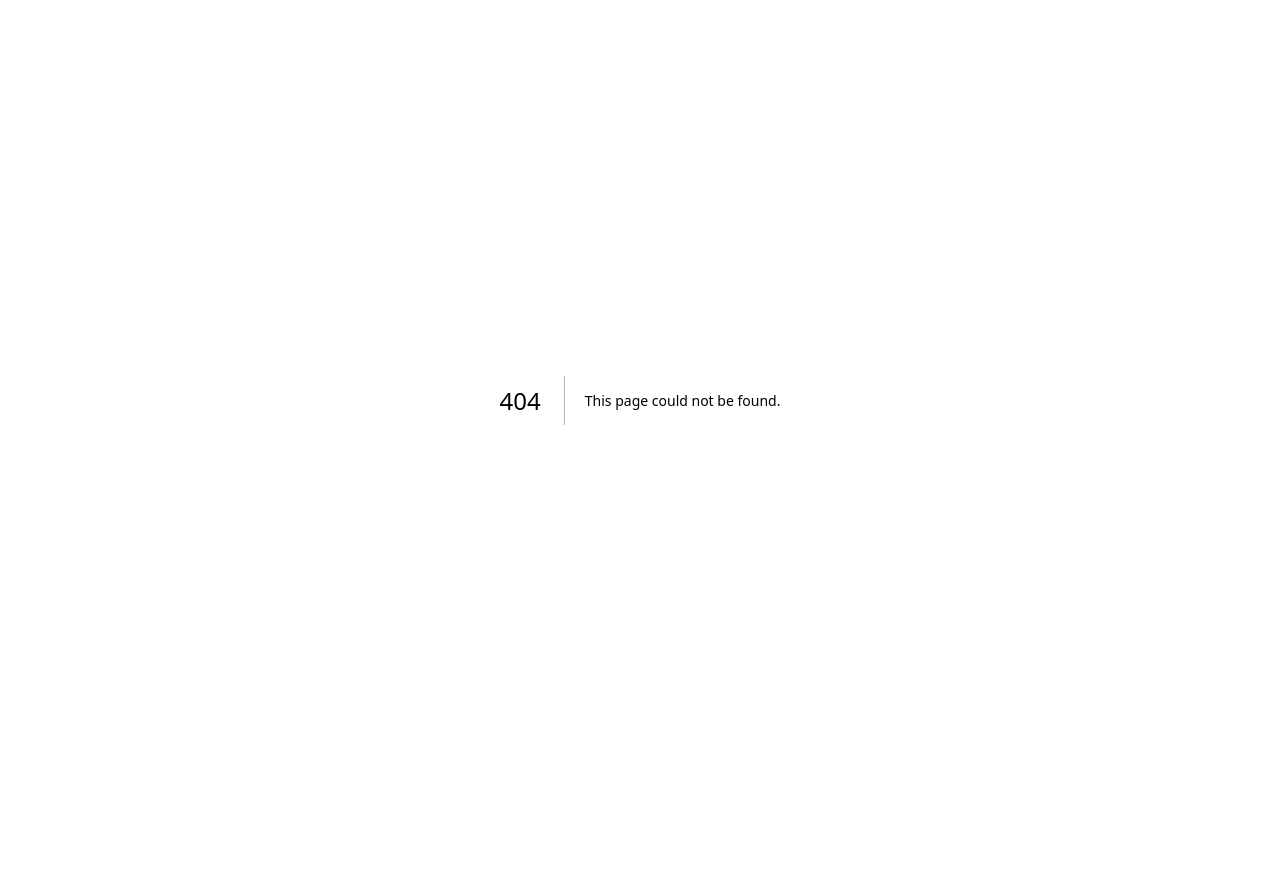
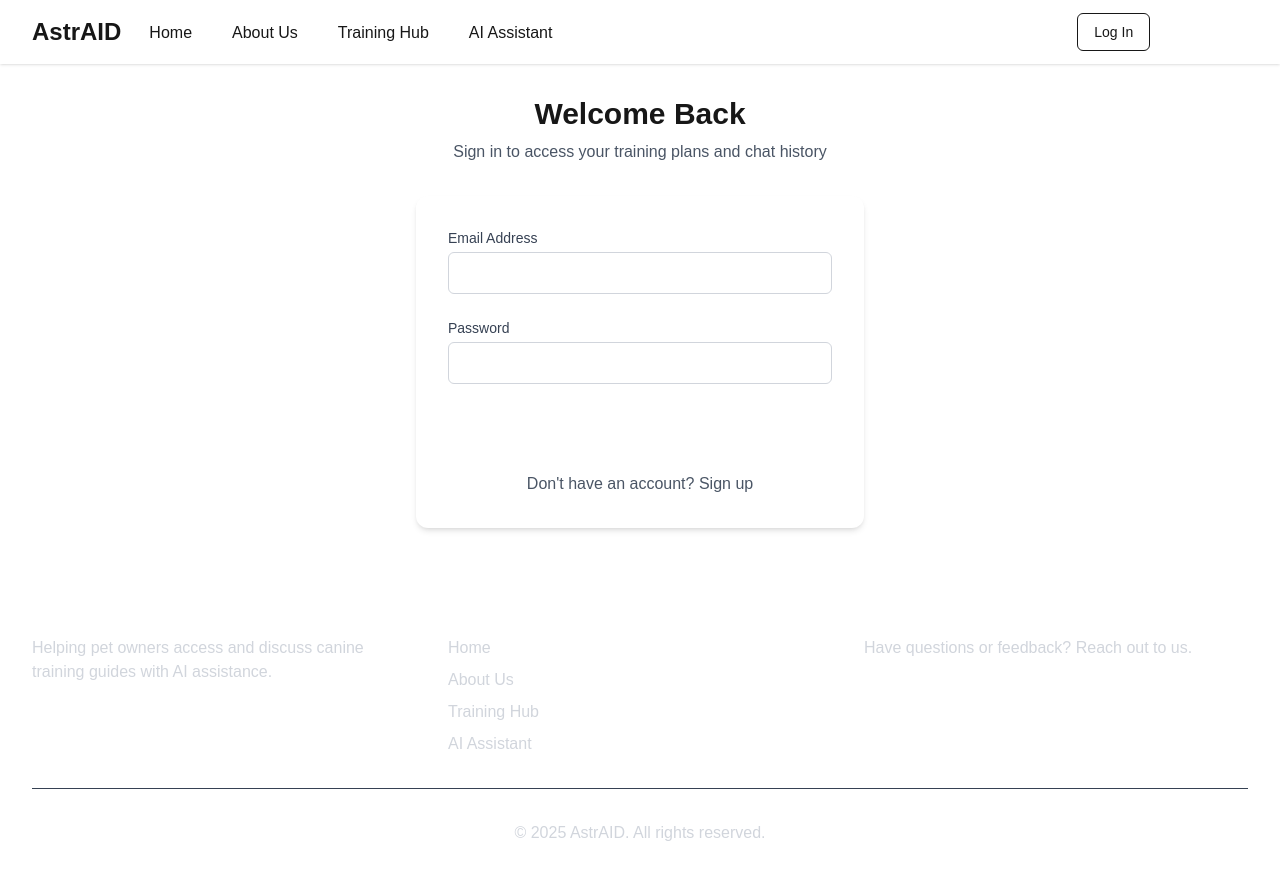
Before and after one commit to H1net/astrAID, a Next.js app: page /login in a window 1280 px wide. Before the commit this address had no page. Before the commit the page ends 800 px from the top, so only its background shows below. Built offline with nearby package versions, Linux system fonts and the light colour scheme; no server answers.

Commit message:
feat: implement login page with form validation and authentication flow

```diff
--- /dev/null
+++ b/src/app/(routes)/login/page.tsx
@@ -0,0 +1,141 @@
+"use client";
+
+import { useState } from "react";
+import { useForm } from "react-hook-form";
+import { zodResolver } from "@hookform/resolvers/zod";
+import { z } from "zod";
+import { signIn } from "next-auth/react";
+import { useRouter, useSearchParams } from "next/navigation";
+import Link from "next/link";
+
+// Validation schema
+const loginSchema = z.object({
+  email: z.string().email("Please enter a valid email address"),
+  password: z.string().min(6, "Password must be at least 6 characters"),
+});
+
+type LoginFormData = z.infer<typeof loginSchema>;
+
+export default function LoginPage() {
+  const router = useRouter();
+  const searchParams = useSearchParams();
+  const callbackUrl = searchParams.get("callbackUrl") || "/";
+  const [isLoading, setIsLoading] = useState(false);
+  const [error, setError] = useState("");
+
+  const {
+    register,
+    handleSubmit,
+    formState: { errors },
+  } = useForm<LoginFormData>({
+    resolver: zodResolver(loginSchema),
+    defaultValues: {
+      email: "",
+      password: "",
+    },
+  });
+
+  const onSubmit = async (data: LoginFormData) => {
+    setIsLoading(true);
+    setError("");
+
+    try {
+      const result = await signIn("credentials", {
+        redirect: false,
+        email: data.email,
+        password: data.password,
+      });
+
+      if (result?.error) {
+        setError("Invalid email or password");
+        setIsLoading(false);
+        return;
+      }
+
+      router.push(callbackUrl);
+    } catch (error) {
+      setError("An unexpected error occurred. Please try again.");
+      setIsLoading(false);
+    }
+  };
+
+  return (
+    <div className="max-w-md mx-auto">
+      <div className="text-center mb-8">
+        <h1 className="text-3xl font-bold text-accent">Welcome Back</h1>
+        <p className="text-gray-600 mt-2">
+          Sign in to access your training plans and chat history
+        </p>
+      </div>
+
+      <div className="bg-white rounded-xl shadow-md overflow-hidden">
+        <div className="p-8">
+          {error && (
+            <div className="mb-4 p-3 bg-red-100 border border-red-400 text-red-700 rounded">
+              {error}
+            </div>
+          )}
+
+          <form onSubmit={handleSubmit(onSubmit)} className="space-y-6">
+            <div>
+              <label
+                htmlFor="email"
+                className="block text-sm font-medium text-gray-700 mb-1"
+              >
+                Email Address
+              </label>
+              <input
+                id="email"
+                type="email"
+                className="w-full px-4 py-2 border border-gray-300 rounded-md focus:outline-none focus:ring-2 focus:ring-primary"
+                {...register("email")}
+              />
+              {errors.email && (
+                <p className="mt-1 text-sm text-red-600">{errors.email.message}</p>
+              )}
+            </div>
+
+            <div>
+              <label
+                htmlFor="password"
+                className="block text-sm font-medium text-gray-700 mb-1"
+              >
+                Password
+              </label>
+              <input
+                id="password"
+                type="password"
+                className="w-full px-4 py-2 border border-gray-300 rounded-md focus:outline-none focus:ring-2 focus:ring-primary"
+                {...register("password")}
+              />
+              {errors.password && (
+                <p className="mt-1 text-sm text-red-600">
+                  {errors.password.message}
+                </p>
+              )}
+            </div>
+
+            <div>
+              <button
+                type="submit"
+                disabled={isLoading}
+                className="w-full px-4 py-2 bg-primary text-white rounded-md hover:bg-opacity-90 disabled:opacity-50"
+              >
+                {isLoading ? "Signing in..." : "Sign In"}
+              </button>
+            </div>
+          </form>
+
+          <div className="mt-6 text-center">
+            <p className="text-gray-600">
+              Don't have an account?{" "}
+              <Link href="/register" className="text-primary hover:underline">
+                Sign up
+              </Link>
+            </p>
+          </div>
+        </div>
+      </div>
+    </div>
+  );
+}
```
